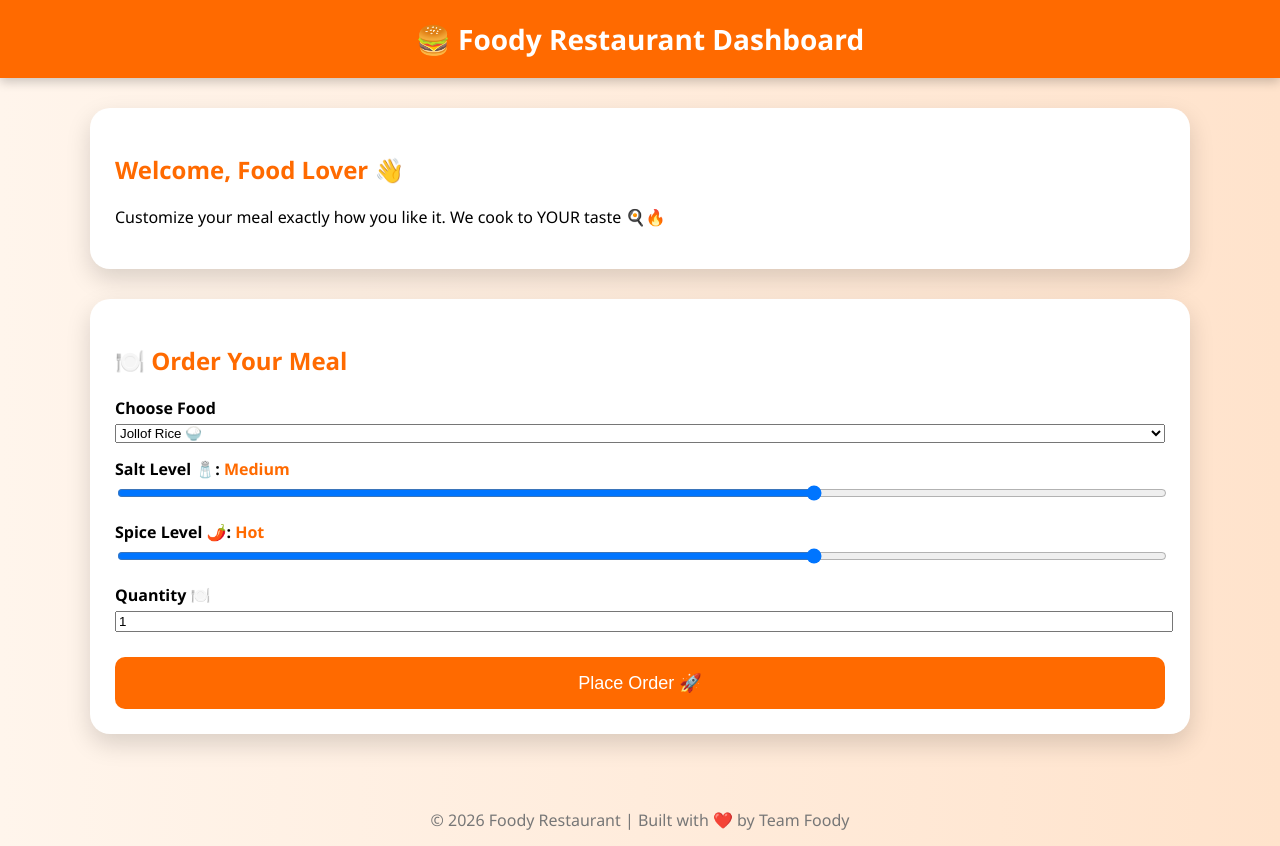
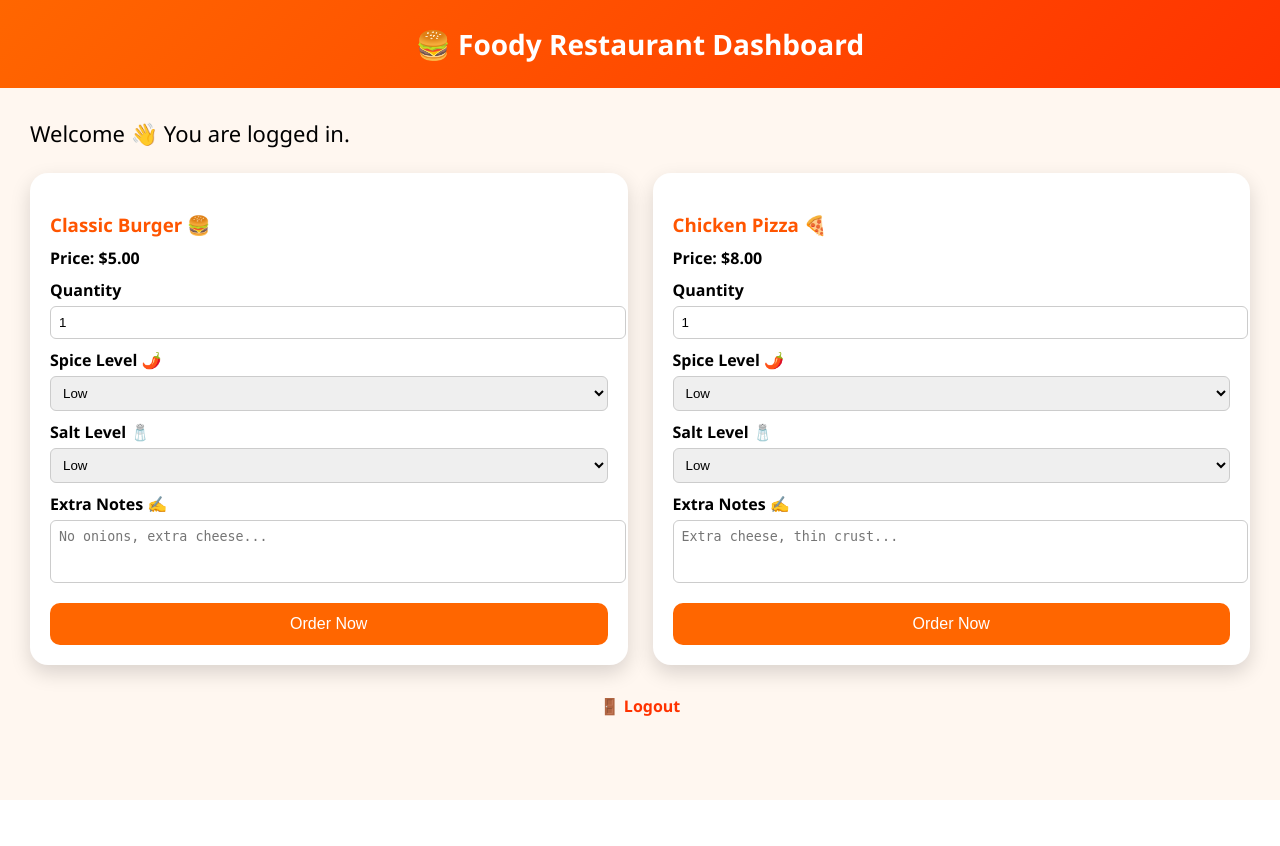
Before and after one commit to precious97-ui/restaurant_system, a Django app: page /dashboard/ in a window 1280 px wide. After the commit the page ends 800 px from the top, so only its background shows below. Run offline with Django 5.2, Linux system fonts and the light colour scheme; a user stored in the database is signed in.

Commit message:
Add Dashboard HTML with UI and order options

```diff
--- a/templates/dashboard.html
+++ b/templates/dashboard.html
@@ -1,85 +1,106 @@
 <!DOCTYPE html>
-<html lang="en">
+<html>
 <head>
-    <meta charset="UTF-8">
     <title>Foody Dashboard 🍽️</title>
-
     <style>
         body {
             margin: 0;
             font-family: 'Segoe UI', Arial, sans-serif;
-            background: linear-gradient(to right, #fff5ec, #ffe3cc);
+            background: #fff7f0;
         }
 
         header {
-            background-color: #ff6a00;
-            padding: 20px;
+            background: linear-gradient(135deg, #ff6600, #ff3300);
             color: white;
+            padding: 25px;
             text-align: center;
             font-size: 28px;
             font-weight: bold;
-            box-shadow: 0 4px 10px rgba(0,0,0,0.2);
         }
 
         .container {
             padding: 30px;
-            max-width: 1100px;
-            margin: auto;
+        }
+
+        .welcome {
+            font-size: 22px;
+            margin-bottom: 25px;
+        }
+
+        .menu {
+            display: grid;
+            grid-template-columns: repeat(auto-fit, minmax(260px, 1fr));
+            gap: 25px;
         }
 
         .card {
-            background-color: white;
-            border-radius: 20px;
-            padding: 25px;
-            margin-bottom: 30px;
-            box-shadow: 0 10px 25px rgba(0,0,0,0.15);
+            background: white;
+            border-radius: 18px;
+            box-shadow: 0 8px 20px rgba(0,0,0,0.15);
+            padding: 20px;
+            transition: transform 0.2s;
         }
 
-        h2 {
-            color: #ff6a00;
-            margin-bottom: 20px;
+        .card:hover {
+            transform: translateY(-5px);
+        }
+
+        .card h3 {
+            color: #ff5500;
+            margin-bottom: 10px;
+        }
+
+        .price {
+            font-weight: bold;
+            margin-bottom: 10px;
         }
 
         label {
+            display: block;
+            margin-top: 10px;
             font-weight: bold;
-            display: block;
-            margin-top: 15px;
         }
 
-        select, input[type=range], input[type=number] {
+        select, input, textarea {
             width: 100%;
+            padding: 8px;
             margin-top: 5px;
+            border-radius: 6px;
+            border: 1px solid #ccc;
         }
 
-        .range-value {
-            font-weight: bold;
-            color: #ff6a00;
+        textarea {
+            resize: none;
         }
 
         button {
-            margin-top: 25px;
+            margin-top: 15px;
             width: 100%;
-            padding: 15px;
-            background-color: #ff6a00;
+            padding: 12px;
+            background: #ff6600;
             color: white;
-            font-size: 18px;
             border: none;
             border-radius: 10px;
+            font-size: 16px;
             cursor: pointer;
         }
 
         button:hover {
-            background-color: #e55d00;
+            background: #e65500;
         }
 
-        footer {
+        .logout {
+            margin-top: 30px;
             text-align: center;
-            padding: 15px;
-            color: #777;
+        }
+
+        .logout a {
+            color: #ff3300;
+            font-weight: bold;
+            text-decoration: none;
         }
     </style>
 </head>
-
 <body>
 
 <header>
@@ -87,44 +108,74 @@
 </header>
 
 <div class="container">
-
-    <div class="card">
-        <h2>Welcome, Food Lover 👋</h2>
-        <p>Customize your meal exactly how you like it. We cook to YOUR taste 🍳🔥</p>
+    <div class="welcome">
+        Welcome 👋 You are logged in.
     </div>
 
-    <div class="card">
-        <h2>🍽️ Order Your Meal</h2>
+    <div class="menu">
 
-        <label>Choose Food</label>
-        <select>
-            <option>Jollof Rice 🍚</option>
-            <option>Fried Rice 🍛</option>
-            <option>Chicken & Chips 🍗🍟</option>
-            <option>Beef Burger 🍔</option>
-        </select>
+        <!-- FOOD CARD -->
+        <div class="card">
+            <h3>Classic Burger 🍔</h3>
+            <div class="price">Price: $5.00</div>
 
-        <label>Salt Level 🧂:
-            <span class="range-value">Medium</span>
-        </label>
-        <input type="range" min="0" max="3">
+            <label>Quantity</label>
+            <input type="number" min="1" value="1">
 
-        <label>Spice Level 🌶️:
-            <span class="range-value">Hot</span>
-        </label>
-        <input type="range" min="0" max="3">
+            <label>Spice Level 🌶️</label>
+            <select>
+                <option>Low</option>
+                <option>Medium</option>
+                <option>Hot</option>
+            </select>
 
-        <label>Quantity 🍽️</label>
-        <input type="number" min="1" max="10" value="1">
+            <label>Salt Level 🧂</label>
+            <select>
+                <option>Low</option>
+                <option>Normal</option>
+                <option>Extra</option>
+            </select>
 
-        <button>Place Order 🚀</button>
+            <label>Extra Notes ✍️</label>
+            <textarea rows="3" placeholder="No onions, extra cheese..."></textarea>
+
+            <button>Order Now</button>
+        </div>
+
+        <!-- FOOD CARD -->
+        <div class="card">
+            <h3>Chicken Pizza 🍕</h3>
+            <div class="price">Price: $8.00</div>
+
+            <label>Quantity</label>
+            <input type="number" min="1" value="1">
+
+            <label>Spice Level 🌶️</label>
+            <select>
+                <option>Low</option>
+                <option>Medium</option>
+                <option>Hot</option>
+            </select>
+
+            <label>Salt Level 🧂</label>
+            <select>
+                <option>Low</option>
+                <option>Normal</option>
+                <option>Extra</option>
+            </select>
+
+            <label>Extra Notes ✍️</label>
+            <textarea rows="3" placeholder="Extra cheese, thin crust..."></textarea>
+
+            <button>Order Now</button>
+        </div>
+
     </div>
 
+    <div class="logout">
+        <a href="/accounts/logout/">🚪 Logout</a>
+    </div>
 </div>
-
-<footer>
-    © 2026 Foody Restaurant | Built with ❤️ by Team Foody
-</footer>
 
 </body>
 </html>
```
Also changed, not shown: db.sqlite3.
